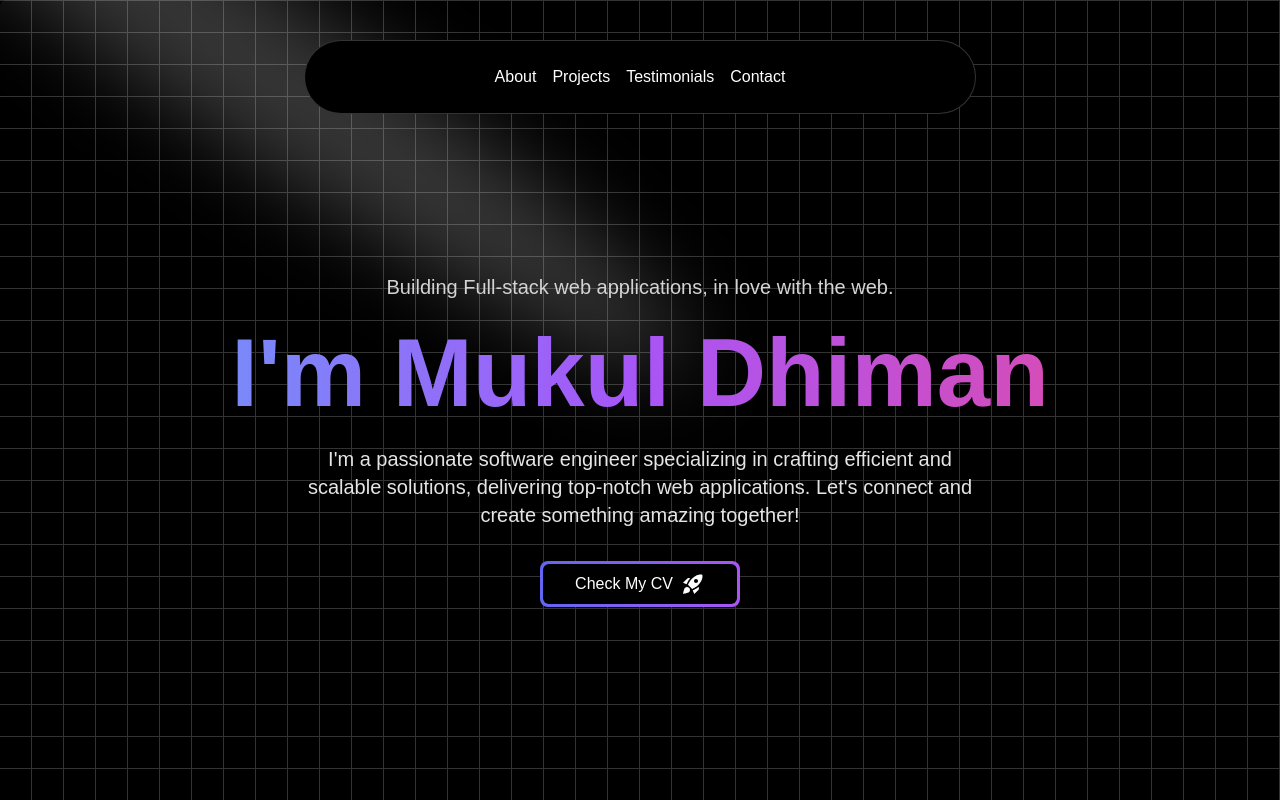
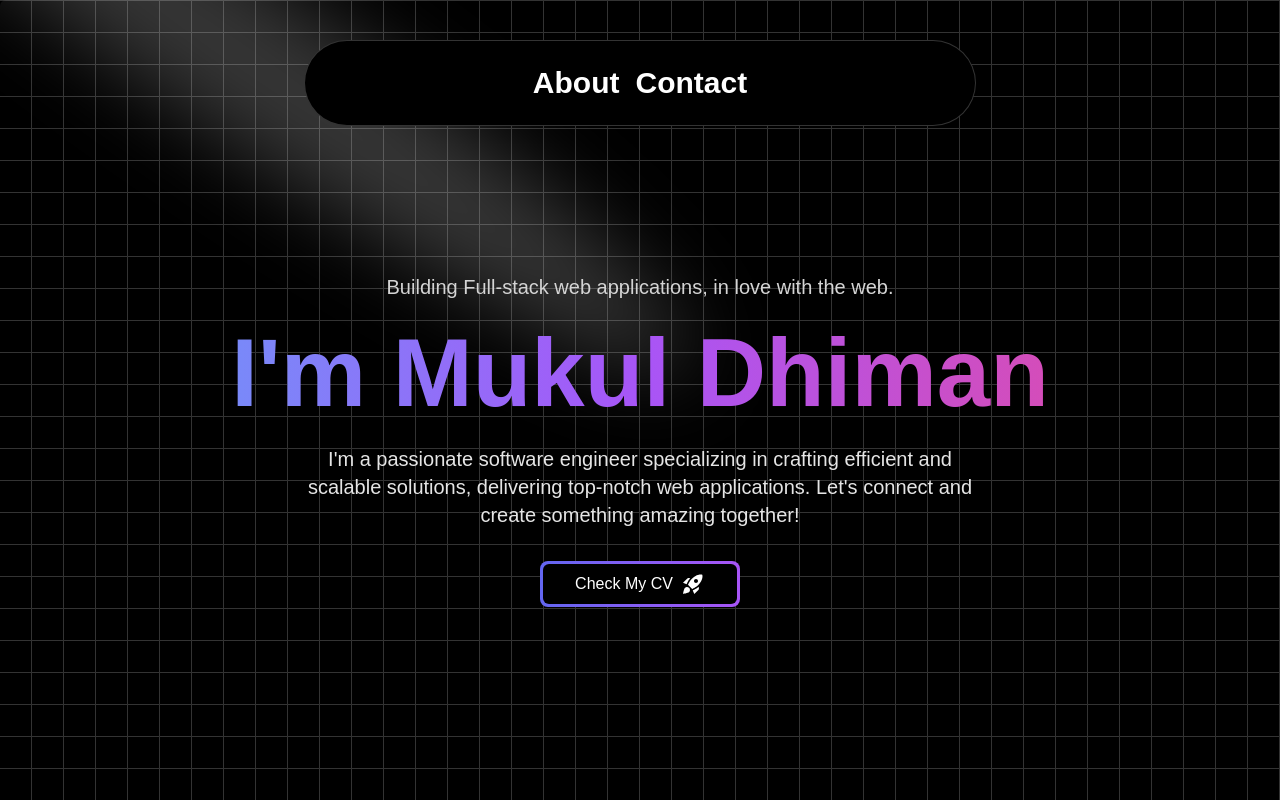
Before and after one commit to MukulDhiman03/next_portfolio, a Next.js app: page / in a window 1280 px wide. Shown: the top 800 px of the page. Built offline with nearby package versions, Linux system fonts and the light colour scheme.

Commit message:
Navbar About Contact Added

```diff
--- a/src/app/components/Navbar.tsx
+++ b/src/app/components/Navbar.tsx
@@ -1,34 +1,43 @@
 "use client";
-import React, { useState } from "react";
+import React, { useState, useRef } from "react";
 import { cn } from "../utils/utils";
-import Link from "next/link";
 import { Menu, MenuItem } from "./ui/moving-border";
 
 const Navbar = ({ className }: { className?: string }) => {
     const [active, setActive] = useState<string | null>(null);
 
+    // Reference for the Projects section
+    const projectsRef = useRef<HTMLDivElement | null>(null);
+
+    // Scroll to the top of the page
+    const scrollToTop = () => {
+        window.scrollTo({ top: 0, behavior: "smooth" });
+    };
+
+    // Scroll to the Projects section
+    const scrollToProjects = () => {
+        if (projectsRef.current) {
+            projectsRef.current.scrollIntoView({ behavior: "smooth" });
+        }
+    };
+
+    // Scroll to the bottom of the page
+    const scrollToBottom = () => {
+        window.scrollTo({ top: document.body.scrollHeight, behavior: "smooth" });
+    };
+
     return (
         <div className={cn("fixed top-10 inset-x-0 max-w-2xl mx-auto z-50", className)}>
             <Menu setActive={setActive}>
-                <Link href="/">
-                    <MenuItem setActive={setActive} active={active} item="About">
-                    </MenuItem>
-                </Link>
-                <Link href="/">
-                    <MenuItem setActive={setActive} active={active} item="Projects">
-                    </MenuItem>
-                </Link>
-                <Link href="/">
-                    <MenuItem setActive={setActive} active={active} item="Testimonials">
-                    </MenuItem>
-                </Link>
-                <Link href="/">
-                    <MenuItem setActive={setActive} active={active} item="Contact">
-                    </MenuItem>
-                </Link>
+                <div onClick={scrollToTop}>
+                    <MenuItem setActive={setActive} active={active} item="About"></MenuItem>
+                </div>
+                <div onClick={scrollToBottom}>
+                    <MenuItem setActive={setActive} active={active} item="Contact"></MenuItem>
+                </div>
             </Menu>
         </div>
-    )
-}
+    );
+};
 
-export default Navbar
+export default Navbar;
--- a/src/app/components/ui/moving-border.tsx
+++ b/src/app/components/ui/moving-border.tsx
@@ -25,10 +25,11 @@ export const MenuItem = ({
     children?: React.ReactNode;
 }) => {
     return (
-        <div onMouseEnter={() => setActive(item)} className="relative">
+        <div onMouseEnter={() => setActive(item)} className="relative cursor-pointer">
             <motion.p
                 transition={{ duration: 0.3 }}
-                className="cursor-pointer text-black hover:opacity-[0.9] dark:text-white"
+                className={`hover:opacity-[0.9] md:text-3xl text-2xl font-bold ${active === item ? "text-violet-500" : "text-black dark:text-white "
+                    }`}
             >
                 {item}
             </motion.p>
```
